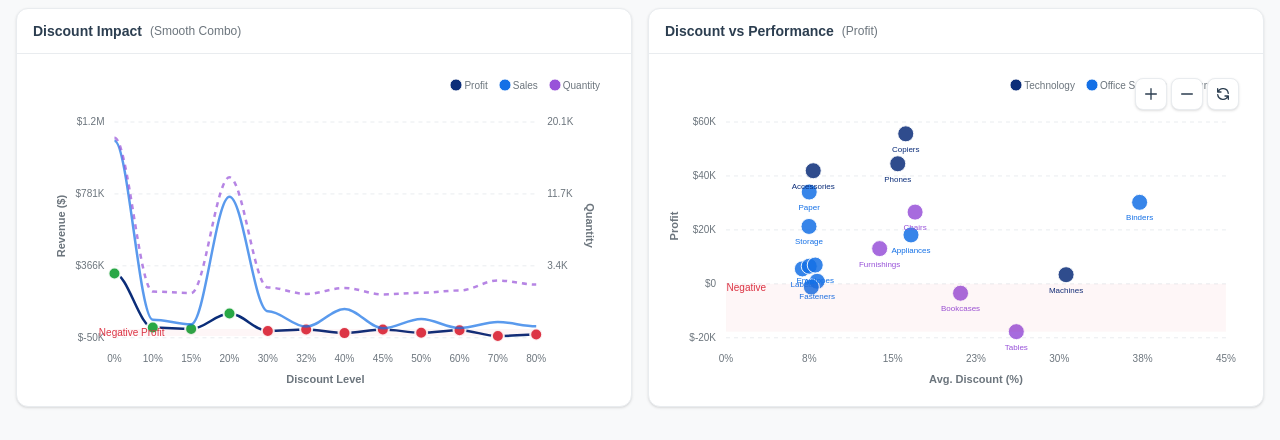
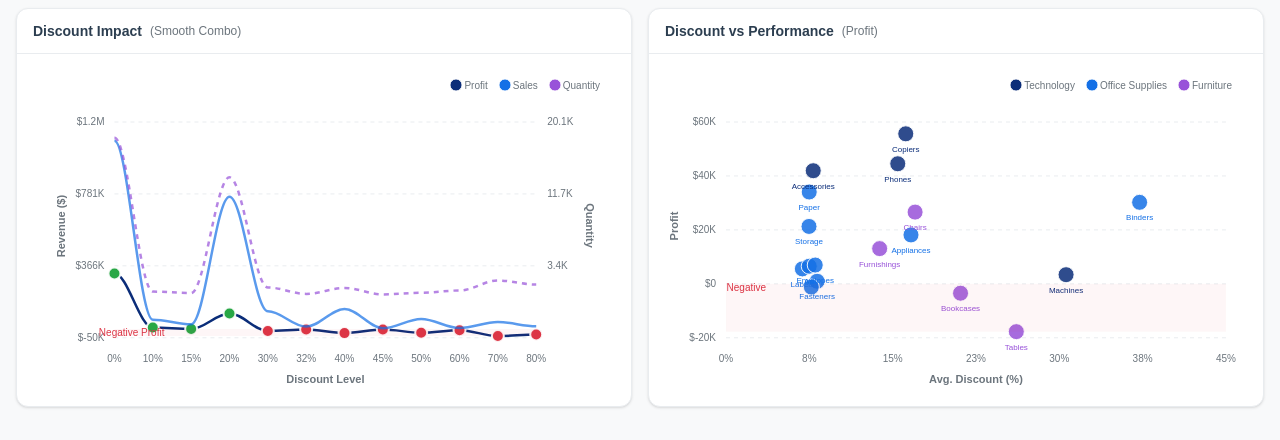
Before and after one commit to Otachiking/mindle-dannaga, a Next.js app: page / in a window 1280 px wide. Shown: the part 1591-2031 px from the top of the page. Built offline with nearby package versions, Linux system fonts and the light colour scheme.

Commit message:
v1.4.3: UI polish - tablet icon-only header, responsive card padding, button scroll, scatter drag-zoom & enhanced tooltip

```diff
--- a/components/DiscountAnalysis.tsx
+++ b/components/DiscountAnalysis.tsx
@@ -1,6 +1,6 @@
 'use client';
 
-import React, { useMemo, useState, useCallback } from 'react';
+import React, { useMemo } from 'react';
 import dynamic from 'next/dynamic';
 import type { Props as ApexChartProps } from 'react-apexcharts';
 import type ApexCharts from 'apexcharts';
@@ -27,27 +27,32 @@ interface SubcategoryScatter {
   subcategory: string;
   category: string;
   avgDiscount: number;
+  minDiscount: number;
+  maxDiscount: number;
+  modeDiscount: number;
+  profit: number;
   metricValue: number;
   color: string;
 }
 
+// Helper: compute mode of a number array (most frequent value)
+function mode(arr: number[]): number {
+  if (arr.length === 0) return 0;
+  const freq = new Map<number, number>();
+  let maxFreq = 0;
+  let modeVal = arr[0];
+  for (const val of arr) {
+    const count = (freq.get(val) || 0) + 1;
+    freq.set(val, count);
+    if (count > maxFreq) {
+      maxFreq = count;
+      modeVal = val;
+    }
+  }
+  return modeVal;
+}
+
 const DiscountAnalysis: React.FC<DiscountAnalysisProps> = ({ data, metric }) => {
-  // State for scatter chart zoom level (1 = default, higher = more zoomed in)
-  const [scatterZoom, setScatterZoom] = useState(1);
-
-  // Zoom handlers for scatter chart
-  const handleScatterZoomIn = useCallback(() => {
-    setScatterZoom(z => Math.min(z + 0.5, 3));
-  }, []);
-
-  const handleScatterZoomOut = useCallback(() => {
-    setScatterZoom(z => Math.max(z - 0.5, 1));
-  }, []);
-
-  const handleScatterReset = useCallback(() => {
-    setScatterZoom(1);
-  }, []);
-
   // Aggregate data by discount level for line chart
   const discountLineData = useMemo(() => {
     const bucketMap = new Map<number, { sales: number; profit: number; count: number; quantity: number }>();
@@ -233,19 +238,19 @@ const DiscountAnalysis: React.FC<DiscountAnalysisProps> = ({ data, metric }) =>
 
   // Scatter plot: aggregate by subcategory (Avg Discount on X)
   const scatterData = useMemo(() => {
-    const subcatMap = new Map<string, { category: string; sales: number; profit: number; quantity: number; totalDiscount: number; count: number }>();
+    // Collect all discounts per subcategory
+    const subcatMap = new Map<string, { category: string; sales: number; profit: number; quantity: number; discounts: number[] }>();
 
     for (const row of data) {
       const subcat = row['Sub-Category'];
       const current = subcatMap.get(subcat) || {
         category: row['Category'],
-        sales: 0, profit: 0, quantity: 0, totalDiscount: 0, count: 0,
+        sales: 0, profit: 0, quantity: 0, discounts: [],
       };
       current.sales += row['Sales'];
       current.profit += row['Profit'];
       current.quantity += row['Quantity'];
-      current.totalDiscount += row['Discount'];
-      current.count += 1;
+      current.discounts.push(row['Discount']);
       subcatMap.set(subcat, current);
     }
 
@@ -258,10 +263,19 @@ const DiscountAnalysis: React.FC<DiscountAnalysisProps> = ({ data, metric }) =>
         case 'profitMargin': metricVal = val.sales > 0 ? (val.profit / val.sales) * 100 : 0; break;
         default: metricVal = val.profit;
       }
+      const avgDiscount = val.discounts.reduce((a, b) => a + b, 0) / val.discounts.length;
+      const minDiscount = Math.min(...val.discounts);
+      const maxDiscount = Math.max(...val.discounts);
+      const modeDiscount = mode(val.discounts.map(d => Math.round(d * 100) / 100));
+
       result.push({
         subcategory: subcat,
         category: val.category,
-        avgDiscount: val.totalDiscount / val.count,
+        avgDiscount,
+        minDiscount,
+        maxDiscount,
+        modeDiscount,
+        profit: val.profit,
         metricValue: metricVal,
         color: CATEGORY_COLORS[val.category] || COLORS.textGray,
       });
@@ -285,6 +299,10 @@ const DiscountAnalysis: React.FC<DiscountAnalysisProps> = ({ data, metric }) =>
           x: Math.round(s.avgDiscount * 10000) / 100,
           y: Math.round(s.metricValue * 100) / 100,
           subcategory: s.subcategory,
+          profit: s.profit,
+          minDiscount: s.minDiscount,
+          maxDiscount: s.maxDiscount,
+          modeDiscount: s.modeDiscount,
         })),
     }));
   }, [scatterData]);
@@ -297,11 +315,12 @@ const DiscountAnalysis: React.FC<DiscountAnalysisProps> = ({ data, metric }) =>
       type: 'scatter',
       toolbar: { show: false },
       fontFamily: 'inherit',
-      zoom: { enabled: false },
+      zoom: { enabled: true, type: 'xy' },
+      selection: { enabled: true },
     },
     colors: [CATEGORY_COLORS['Technology'], CATEGORY_COLORS['Office Supplies'], CATEGORY_COLORS['Furniture']],
     markers: {
-      size: 8 * scatterZoom,
+      size: 8,
       strokeWidth: 1,
       strokeColors: '#fff',
     },
@@ -313,7 +332,7 @@ const DiscountAnalysis: React.FC<DiscountAnalysisProps> = ({ data, metric }) =>
       textAnchor: 'middle' as const,
       offsetY: 8,
       style: {
-        fontSize: `${8 * scatterZoom}px`,
+        fontSize: '8px',
         fontWeight: '500',
         colors: [CATEGORY_COLORS['Technology'], CATEGORY_COLORS['Office Supplies'], CATEGORY_COLORS['Furniture']],
       },
@@ -359,18 +378,25 @@ const DiscountAnalysis: React.FC<DiscountAnalysisProps> = ({ data, metric }) =>
     tooltip: {
       shared: false,
       intersect: true,
-      custom: function({ seriesIndex, dataPointIndex, w }: { seriesIndex: number; dataPointIndex: number; w: { config: { series: { name: string; data: { x: number; y: number; subcategory: string }[] }[] } } }) {
+      custom: function({ seriesIndex, dataPointIndex, w }: { seriesIndex: number; dataPointIndex: number; w: { config: { series: { name: string; data: { x: number; y: number; subcategory: string; profit: number; minDiscount: number; maxDiscount: number; modeDiscount: number }[] }[] } } }) {
         const point = w.config.series[seriesIndex].data[dataPointIndex];
         const cat = w.config.series[seriesIndex].name;
         const color = [CATEGORY_COLORS['Technology'], CATEGORY_COLORS['Office Supplies'], CATEGORY_COLORS['Furniture']][seriesIndex];
-        return `<div style="background:#2c3e50;color:white;padding:8px 12px;border-radius:8px;font-size:12px;min-width:160px;">
+        const profitColor = point.profit >= 0 ? '#69db7c' : '#ff6b6b';
+        return `<div style="background:#2c3e50;color:white;padding:8px 12px;border-radius:8px;font-size:12px;min-width:180px;">
           <div style="font-weight:600;margin-bottom:4px;">${point.subcategory}</div>
           <div style="display:flex;align-items:center;gap:6px;margin-bottom:6px;padding-bottom:4px;border-bottom:1px solid rgba(255,255,255,0.2);">
             <div style="width:10px;height:10px;border-radius:2px;background:${color};"></div>
             <span style="color:rgba(255,255,255,0.7);">${cat}</span>
           </div>
-          <div>Avg. Discount: ${point.x.toFixed(1)}%</div>
+          <div style="margin-bottom:4px;"><span style="color:${profitColor};">●</span> Profit: ${formatFullValue(point.profit, 'profit')}</div>
           <div>${METRIC_LABELS[metric]}: ${formatFullValue(point.y, metric)}</div>
+          <div style="margin-top:6px;padding-top:4px;border-top:1px solid rgba(255,255,255,0.2);font-size:11px;">
+            <div>Avg. Discount: ${point.x.toFixed(1)}%</div>
+            <div>Min Discount: ${(point.minDiscount * 100).toFixed(0)}%</div>
+            <div>Max Discount: ${(point.maxDiscount * 100).toFixed(0)}%</div>
+            <div>Mode Discount: ${(point.modeDiscount * 100).toFixed(0)}%</div>
+          </div>
         </div>`;
       },
     },
@@ -390,7 +416,7 @@ const DiscountAnalysis: React.FC<DiscountAnalysisProps> = ({ data, metric }) =>
         },
       }],
     } : undefined,
-  }), [metric, scatterHasNegative, scatterMinValue, maxDiscount, scatterZoom]);
+  }), [metric, scatterHasNegative, scatterMinValue, maxDiscount]);
 
   const scatterMetricIndicator = (
     <span className="text-xs font-normal text-[#6c757d]">({METRIC_LABELS[metric]})</span>
@@ -410,37 +436,7 @@ const DiscountAnalysis: React.FC<DiscountAnalysisProps> = ({ data, metric }) =>
         </div>
       </Card>
       <Card title="Discount vs Performance" titleExtra={scatterMetricIndicator}>
-        <div className="h-[320px] relative">
-          {/* Zoom Controls - Top Right */}
-          <div className="absolute top-2 right-2 z-10 flex gap-1">
-            <button
-              onClick={handleScatterZoomIn}
-              className="w-8 h-8 bg-white border border-[#e9ecef] rounded-lg shadow-sm flex items-center justify-center hover:bg-[#f8f9fa] transition-colors"
-              title="Zoom In"
-            >
-              <svg className="w-4 h-4 text-[#2c3e50]" fill="none" stroke="currentColor" viewBox="0 0 24 24">
-                <path strokeLinecap="round" strokeLinejoin="round" strokeWidth={2} d="M12 4v16m8-8H4" />
-              </svg>
-            </button>
-            <button
-              onClick={handleScatterZoomOut}
-              className="w-8 h-8 bg-white border border-[#e9ecef] rounded-lg shadow-sm flex items-center justify-center hover:bg-[#f8f9fa] transition-colors"
-              title="Zoom Out"
-            >
-              <svg className="w-4 h-4 text-[#2c3e50]" fill="none" stroke="currentColor" viewBox="0 0 24 24">
-                <path strokeLinecap="round" strokeLinejoin="round" strokeWidth={2} d="M20 12H4" />
-              </svg>
-            </button>
-            <button
-              onClick={handleScatterReset}
-              className="w-8 h-8 bg-white border border-[#e9ecef] rounded-lg shadow-sm flex items-center justify-center hover:bg-[#f8f9fa] transition-colors"
-              title="Reset"
-            >
-              <svg className="w-4 h-4 text-[#2c3e50]" fill="none" stroke="currentColor" viewBox="0 0 24 24">
-                <path strokeLinecap="round" strokeLinejoin="round" strokeWidth={2} d="M4 4v5h.582m15.356 2A8.001 8.001 0 004.582 9m0 0H9m11 11v-5h-.581m0 0a8.003 8.003 0 01-15.357-2m15.357 2H15" />
-              </svg>
-            </button>
-          </div>
+        <div className="h-[320px]">
           <Chart
             key={`discount-scatter-${metric}-${scatterData.length}`}
             options={scatterChartOptions}
--- a/components/GeographicMap.tsx
+++ b/components/GeographicMap.tsx
@@ -354,7 +354,7 @@ const GeographicMap: React.FC<GeographicMapProps> = ({
   };
 
   const metricButtons = (
-    <div className="flex gap-1 flex-wrap">
+    <div className="flex gap-1 shrink-0">
       <Button
         active={mapMetric === 'profit'}
         onClick={() => setMapMetric('profit')}
--- a/components/Header.tsx
+++ b/components/Header.tsx
@@ -96,7 +96,7 @@ const Header: React.FC<HeaderProps> = ({
         {/* Left: Logo */}
         <div className="flex items-center gap-2 shrink-0">
           <span className="text-xl md:text-2xl">📊</span>
-          <div className="hidden sm:block">
+          <div className="hidden lg:block">
             <h1 className="text-base md:text-lg font-bold text-white leading-tight">MindleStore</h1>
             <p className="text-[9px] md:text-[10px] text-white/70">Performance Dashboard</p>
           </div>
@@ -180,13 +180,13 @@ const Header: React.FC<HeaderProps> = ({
           {onRefresh && (
             <button
               onClick={onRefresh}
-              className="flex items-center gap-1.5 px-2 py-1.5 md:px-3 md:py-2 bg-white/20 backdrop-blur text-white rounded-lg border border-white/30 hover:bg-white/30 transition-all text-xs font-medium"
+              className="flex items-center gap-1.5 px-2 py-1.5 lg:px-3 lg:py-2 bg-white/20 backdrop-blur text-white rounded-lg border border-white/30 hover:bg-white/30 transition-all text-xs font-medium"
               title="Refresh all charts"
             >
               <svg className="w-4 h-4" fill="none" stroke="currentColor" viewBox="0 0 24 24">
                 <path strokeLinecap="round" strokeLinejoin="round" strokeWidth={2} d="M4 4v5h.582m15.356 2A8.001 8.001 0 004.582 9m0 0H9m11 11v-5h-.581m0 0a8.003 8.003 0 01-15.357-2m15.357 2H15" />
               </svg>
-              <span className="hidden min-[426px]:inline">Fix Chart</span>
+              <span className="hidden lg:inline">Fix Chart</span>
             </button>
           )}
 
--- a/components/SubcategoryCombo.tsx
+++ b/components/SubcategoryCombo.tsx
@@ -327,7 +327,7 @@ const SubcategoryCombo: React.FC<SubcategoryComboProps> = ({ data, metric }) =>
   }, [subcategoryData, chartMode, hasNegativeProfit, minProfit]);
 
   const modeButtons = (
-    <div className="flex gap-1">
+    <div className="flex gap-1 shrink-0">
       <Button
         active={chartMode === 'combo'}
         onClick={() => setChartMode('combo')}
```
Also changed, not shown: components/ui/Card.tsx (+5 -5 lines).
